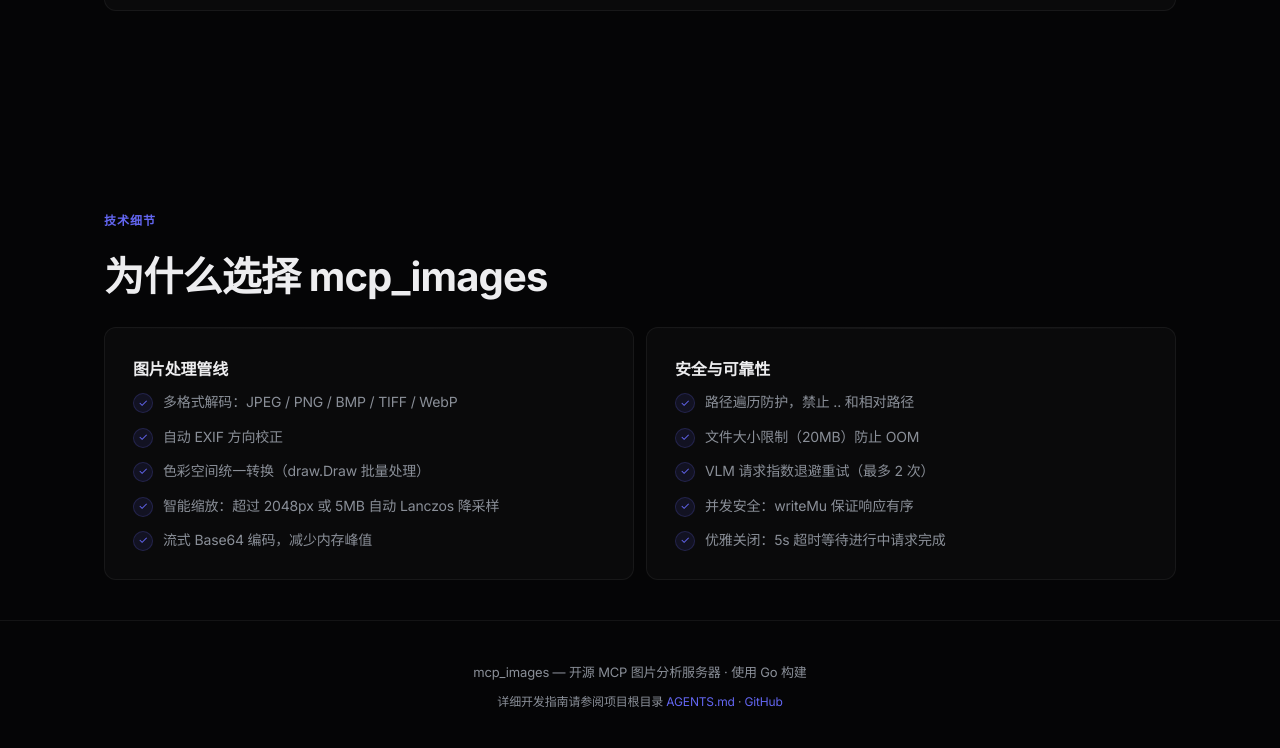
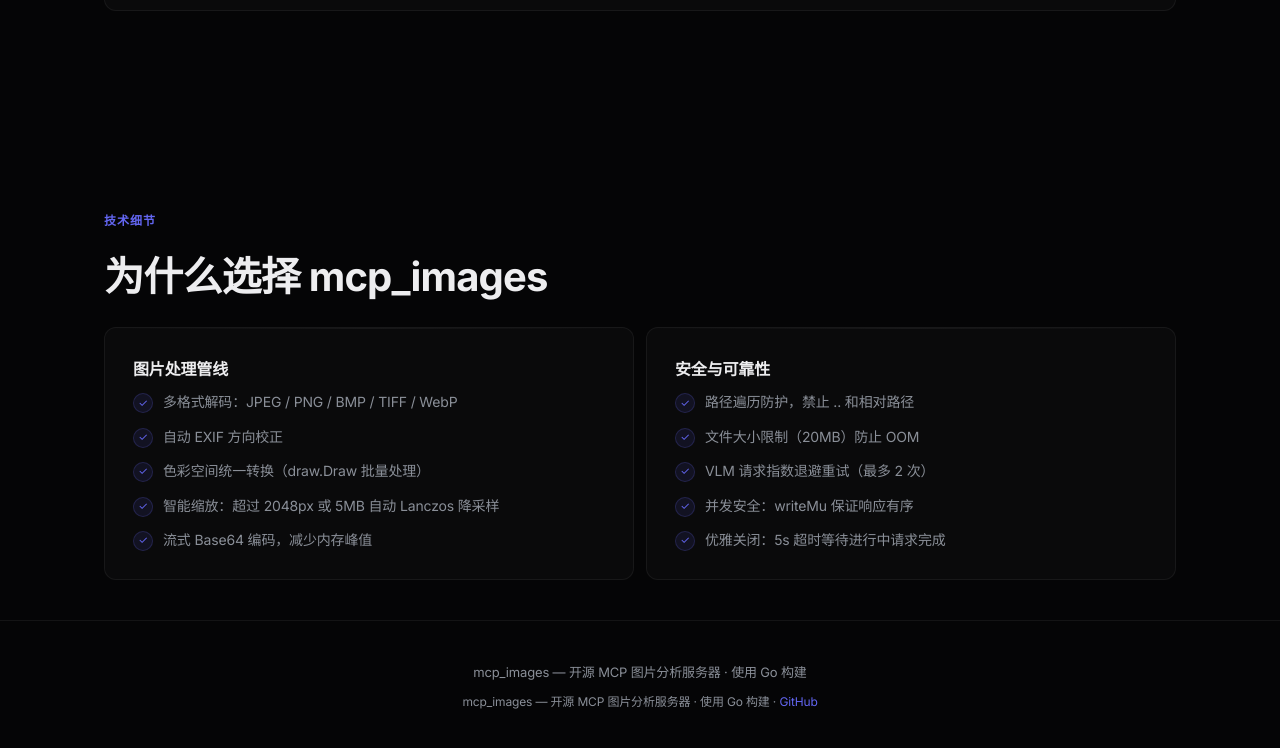
Before and after one commit to LiveBigOrange/mcp_images, a plain HTML site: page docs/index.html in a window 1280 px wide. Shown: the part 8640-9388 px from the top of the page. Drawn offline with Linux system fonts and the light colour scheme.

Commit message:
Fix README build instructions and remove AGENTS.md references

```diff
--- a/docs/index.html
+++ b/docs/index.html
@@ -705,7 +705,7 @@
 <footer>
   <div class="container">
     <p data-i18n="footer_line1">mcp_images — 开源 MCP 图片分析服务器 · 使用 Go 构建</p>
-    <p style="margin-top:8px;font-size:12px" data-i18n-html="footer_line2">详细开发指南请参阅项目根目录 <a href="../AGENTS.md">AGENTS.md</a> · <a href="https://github.com/LiveBigOrange/mcp_images" target="_blank">GitHub</a></p>
+    <p style="margin-top:8px;font-size:12px" data-i18n-html="footer_line2"><a href="https://github.com/LiveBigOrange/mcp_images" target="_blank">GitHub</a></p>
   </div>
 </footer>
 
@@ -822,7 +822,7 @@
     tech_safety_4: '并发安全：writeMu 保证响应有序',
     tech_safety_5: '优雅关闭：5s 超时等待进行中请求完成',
     footer_line1: 'mcp_images — 开源 MCP 图片分析服务器 · 使用 Go 构建',
-    footer_line2: '详细开发指南请参阅项目根目录 <a href="../AGENTS.md">AGENTS.md</a> · <a href="https://github.com/LiveBigOrange/mcp_images" target="_blank">GitHub</a>',
+    footer_line2: 'mcp_images — 开源 MCP 图片分析服务器 · 使用 Go 构建 · <a href="https://github.com/LiveBigOrange/mcp_images" target="_blank">GitHub</a>',
   },
   en: {
     nav_features: 'Features',
@@ -935,7 +935,7 @@
     tech_safety_4: 'Concurrency safe: writeMu ensures ordered responses',
     tech_safety_5: 'Graceful shutdown: 5s timeout for in-flight requests',
     footer_line1: 'mcp_images — Open Source MCP Image Analysis Server · Built with Go',
-    footer_line2: 'See <a href="../AGENTS.md">AGENTS.md</a> for detailed development guide · <a href="https://github.com/LiveBigOrange/mcp_images" target="_blank">GitHub</a>',
+    footer_line2: 'See <a href="https://github.com/LiveBigOrange/mcp_images" target="_blank">GitHub</a> for source code and issues',
   }
 };
 
```
Also changed, not shown: 1 other file.
